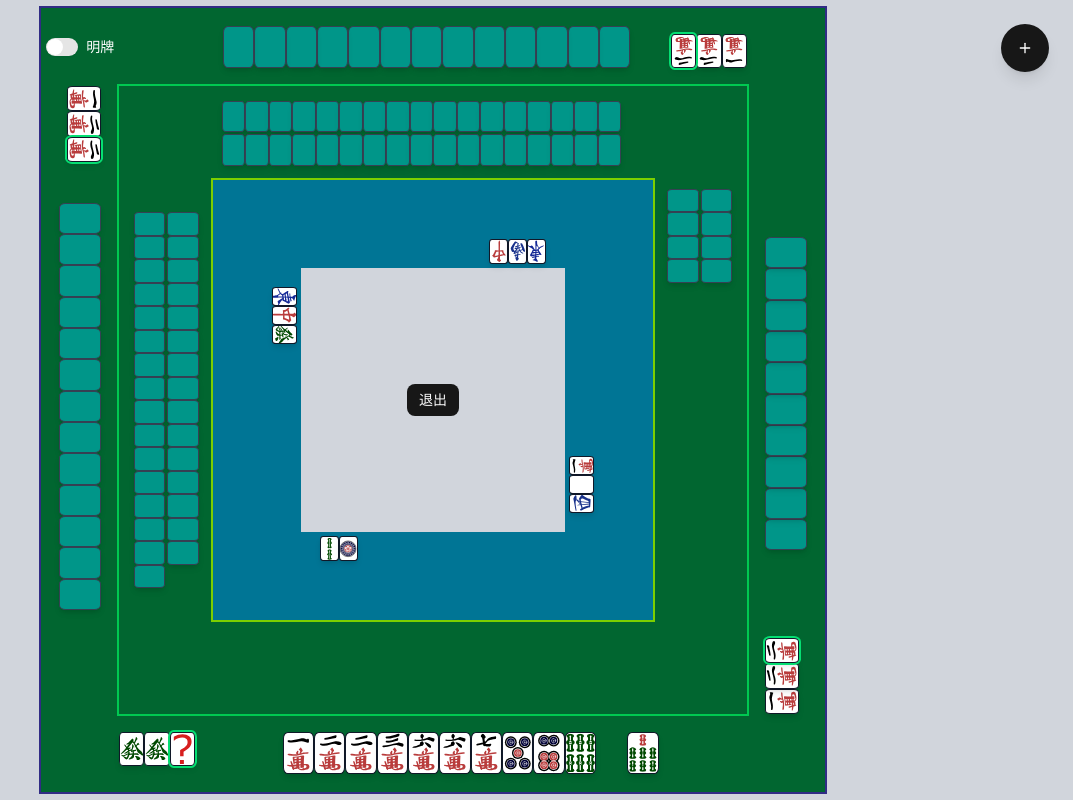
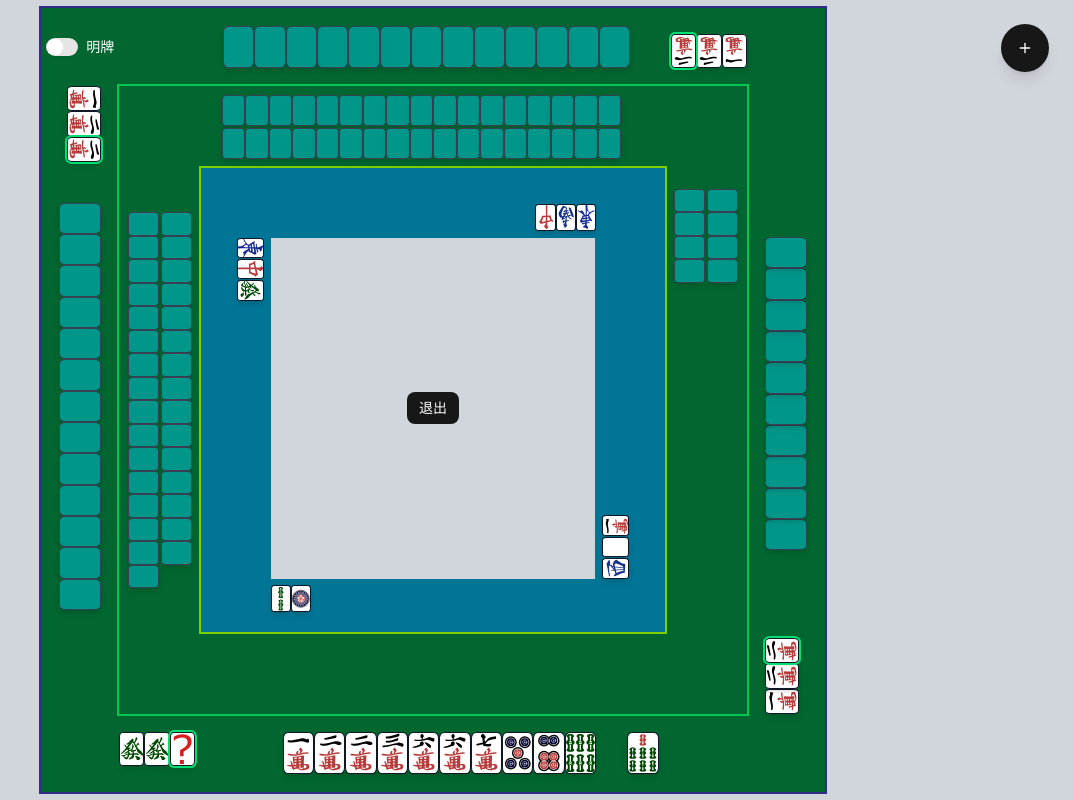
Before and after one commit to tigerbook73/mj-next, a Next.js app: page /game in a window 1280 px wide. Shown: the whole page, without its empty margins (207-1280 px from the left). Built offline with nearby package versions, Linux system fonts and the light colour scheme.

Commit message:
feat: update grid proportions and enhance DiscardTiles component for better layout management

```diff
--- a/src/app/game/page.tsx
+++ b/src/app/game/page.tsx
@@ -23,8 +23,8 @@ export default function Game() {
 
   // Define grid proportions as variables for easy adjustment
   const outerEdge = "grid-cols-[10%_1fr_10%] grid-rows-[10%_1fr_10%]"; // Outer player edge width/height
-  const middleEdge = "grid-cols-[15%_1fr_15%] grid-rows-[15%_1fr_15%]"; // Middle wall edge width/height
-  const innerEdge = "grid-cols-[20%_60%_20%] grid-rows-[20%_60%_20%]"; // Inner discard edge width/height
+  const middleEdge = "grid-cols-[13%_1fr_13%] grid-rows-[13%_1fr_13%]"; // Middle wall edge width/height
+  const innerEdge = "grid-cols-[15%_1fr_15%] grid-rows-[15%_1fr_15%]"; // Inner discard edge width/height
 
   const router = useRouter();
   const actions = [
--- a/src/components/DiscardTiles.tsx
+++ b/src/components/DiscardTiles.tsx
@@ -6,29 +6,36 @@ import { CommonUtil, Direction } from "@/lib/game-utils";
 import { useGameStore } from "@/store";
 import { Position } from "@/common/core/mj.game";
 
+const defaultCols = 16;
+const defaultRows = 2;
+
 // Please node: the classes shall work with displayTiles logic below
 const flexClasses: Record<Direction, string> = {
-  [Direction.Bottom]: "grid-cols-12 grid-rows-3 gap-y-0.5 ",
-  [Direction.Top]: "grid-cols-12 grid-rows-3 gap-y-0.5 ",
-  [Direction.Left]: "grid-rows-12 grid-cols-2 gap-x-0.5 grid-flow-col",
-  [Direction.Right]: "grid-rows-12 grid-cols-3 gap-x-0.5 grid-flow-col",
+  [Direction.Bottom]: "gap-y-0.5",
+  [Direction.Top]: "gap-y-0.5",
+  [Direction.Left]: "gap-x-0.5 grid-flow-col",
+  [Direction.Right]: "gap-x-0.5 grid-flow-col",
   [Direction.None]: "",
 };
 
 interface WallTilesProps {
   direction: Direction;
+  cols?: number; // number of columns in horizontal layout (e.g. 12 or 15)
+  rows?: number; // number of rows in horizontal layout (e.g. 3 or 2)
 }
 
-export function DiscardTiles({ direction }: WallTilesProps) {
-  const width = 12;
-
+export function DiscardTiles({
+  direction,
+  cols = defaultCols,
+  rows = defaultRows,
+}: WallTilesProps) {
   const game = useGameStore((state) => state.game)!;
   const position = CommonUtil.mapPosition(Position.South, direction);
   const discard = game.discards[position]!;
 
   const tiles: number[] = discard.tiles.slice();
 
-  const fullLength = width * 3;
+  const fullLength = cols * rows;
   for (let i = tiles.length; i < fullLength; i++) {
     tiles.push(-1);
   }
@@ -39,29 +46,48 @@ export function DiscardTiles({ direction }: WallTilesProps) {
     } else if (direction === Direction.Bottom) {
       return tiles;
     } else if (direction === Direction.Left) {
-      return tiles
-        .slice(width * 2, width * 3)
-        .concat(tiles.slice(width, width * 2))
-        .concat(tiles.slice(0, width));
+      // Concatenate rows from bottom to top to fill columns first
+      const out: number[] = [];
+      for (let r = rows - 1; r >= 0; r--) {
+        const start = r * cols;
+        out.push(...tiles.slice(start, start + cols));
+      }
+      return out;
     } else if (direction === Direction.Right) {
-      return tiles
-        .slice(0, width)
-        .reverse()
-        .concat(tiles.slice(width, width * 2).reverse())
-        .concat(tiles.slice(width * 2, width * 3).reverse());
+      // Concatenate each row reversed to fill columns first
+      const out: number[] = [];
+      for (let r = 0; r < rows; r++) {
+        const start = r * cols;
+        out.push(...tiles.slice(start, start + cols).reverse());
+      }
+      return out;
     } else {
       return tiles;
     }
   })();
 
   return (
-    <div className={cn("grid", flexClasses[direction])}>
+    <div
+      className={cn("grid gap-[1px]", flexClasses[direction])}
+      style={
+        direction === Direction.Left || direction === Direction.Right
+          ? {
+              gridTemplateRows: `repeat(${cols}, minmax(0, 1fr))`,
+              gridTemplateColumns: `repeat(${rows}, minmax(0, 1fr))`,
+              gridAutoFlow: "column",
+            }
+          : {
+              gridTemplateColumns: `repeat(${cols}, minmax(0, 1fr))`,
+              gridTemplateRows: `repeat(${rows}, minmax(0, 1fr))`,
+            }
+      }
+    >
       {displayTiles.map((tid, index) => (
         <Tile
           key={`${tid}-${index}`}
           tileId={tid}
           direction={direction}
-          size={60}
+          size={65}
         />
       ))}
     </div>
```
